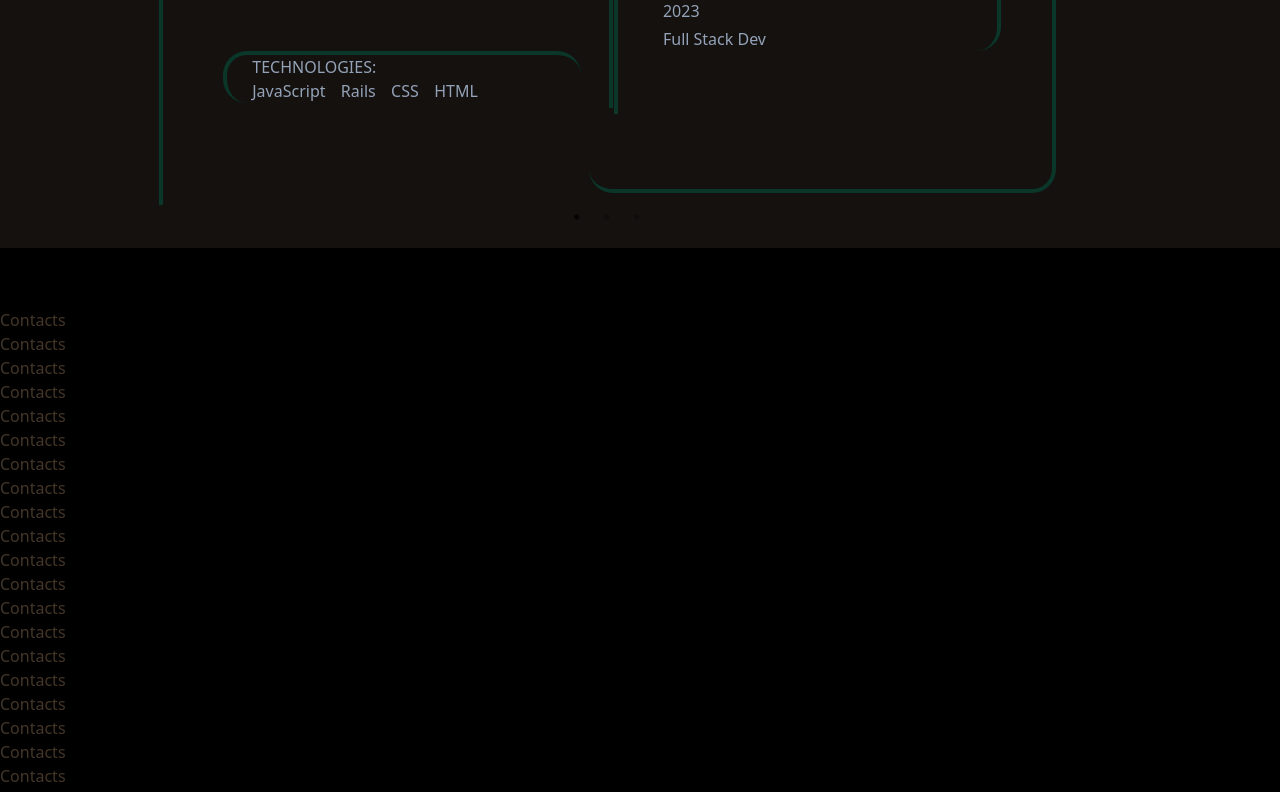
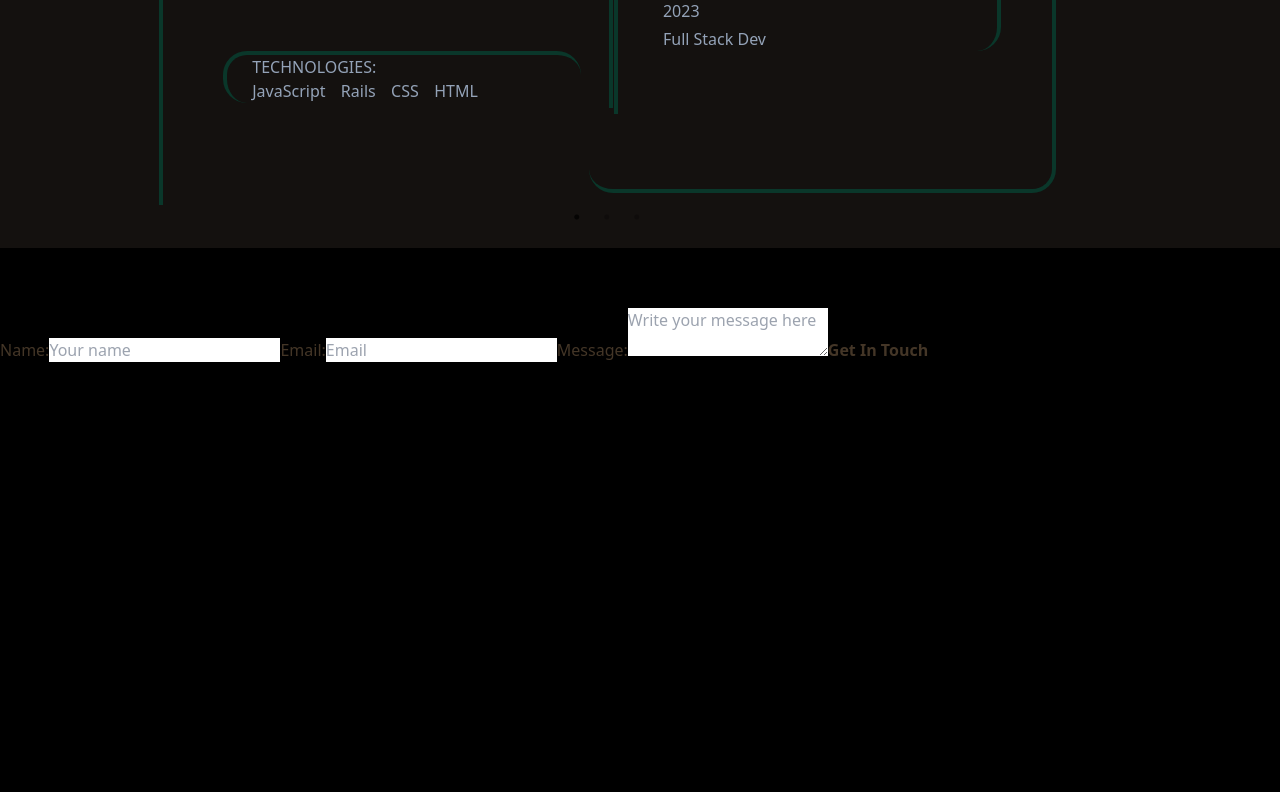
Before and after one commit to Kel-nana/kel_nana_portfolio, a React (Create React App) app: page / in a window 1280 px wide. Shown: the part 2000-2792 px from the top of the page. Built offline with nearby package versions, Linux system fonts and the light colour scheme; a web font is replaced by a local one.

Commit message:
contact me form structure

```diff
--- a/src/components/contacts/Contacts.jsx
+++ b/src/components/contacts/Contacts.jsx
@@ -1,29 +1,44 @@
+/* eslint-disable jsx-a11y/label-has-associated-control */
+/* eslint-disable max-len */
 function Contacts() {
   return (
-    <section id="contact" className="mt-[60px]">
-      <h2>Contacts</h2>
-      <h2>Contacts</h2>
-      <h2>Contacts</h2>
-      <h2>Contacts</h2>
-      <h2>Contacts</h2>
-      <h2>Contacts</h2>
-      <h2>Contacts</h2>
-      <h2>Contacts</h2>
-      <h2>Contacts</h2>
-      <h2>Contacts</h2>
-      <h2>Contacts</h2>
-      <h2>Contacts</h2>
-      <h2>Contacts</h2>
-      <h2>Contacts</h2>
-      <h2>Contacts</h2>
-      <h2>Contacts</h2>
-      <h2>Contacts</h2>
-      <h2>Contacts</h2>
-      <h2>Contacts</h2>
-      <h2>Contacts</h2>
-      <h2>Contacts</h2>
-      <h2>Contacts</h2>
-      <h2>Contacts</h2>
+    <section id="contact" className="mt-[60px] h-[100vh]">
+      <div />
+      <form action="https://formspree.io/f/xleyyjpe" method="POST" id="contact-form">
+        <label htmlFor="name">Name:</label>
+        <input
+          type="text"
+          name="name"
+          className="txt"
+          maxLength={30}
+          placeholder="Your name"
+          required=""
+          id="name"
+        />
+        <label htmlFor="email">Email:</label>
+        <input
+          type="email"
+          name="email"
+          className="txt"
+          placeholder="Email"
+          id="email"
+          required=""
+        />
+        <small />
+        <label htmlFor="txtarea">Message:</label>
+        <textarea
+          name="message"
+          required=""
+          maxLength={500}
+          id="txtarea"
+          className="txt"
+          placeholder="Write your message here"
+          defaultValue=""
+        />
+        <button type="submit" className="detail-btn white">
+          <b>Get In Touch</b>
+        </button>
+      </form>
 
     </section>
   );
```
